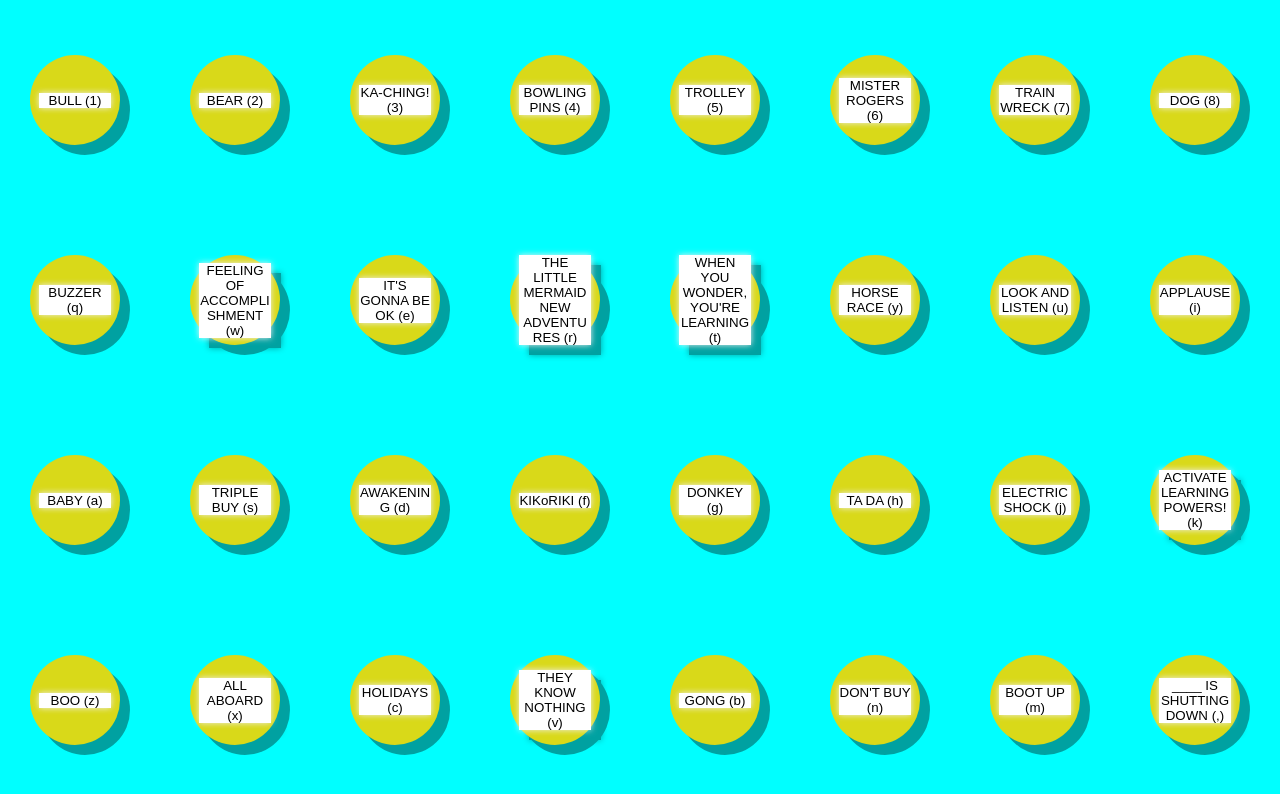
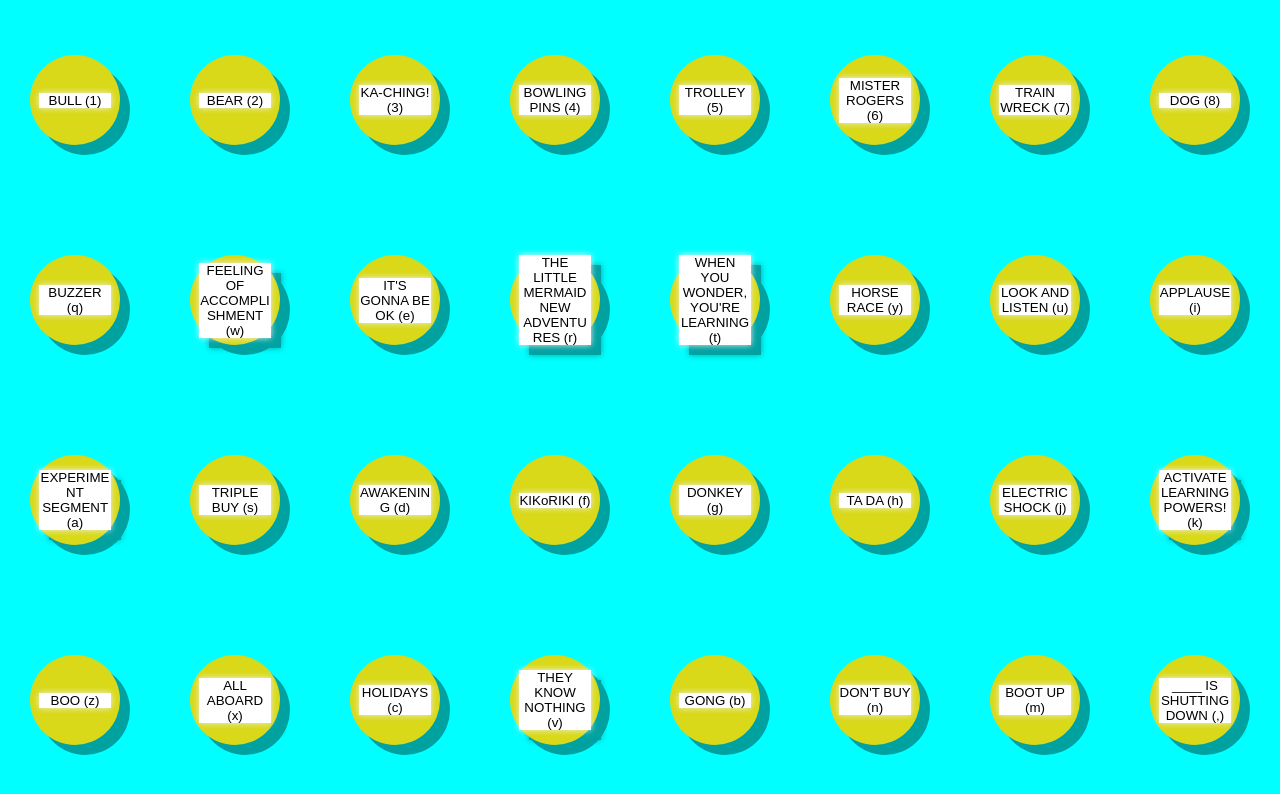
Before and after one commit to aegerev/ENG-1000-soundboard, a React (Vite) app in the folder eng-1000-soundboard/: page / in a window 1280 px wide. Shown: the top 794 px of the page. Built offline with nearby package versions, Linux system fonts and the light colour scheme; no server answers.

Commit message:
Deleted 'baby', inserted 'experiment'

```diff
--- a/eng-1000-soundboard/src/App.jsx
+++ b/eng-1000-soundboard/src/App.jsx
@@ -22,7 +22,7 @@
     new Sound("LOOK AND LISTEN", "u", "look_and_listen.mp3"),
     new Sound("APPLAUSE", "i", "applause.mp3"),
 
-    new Sound("BABY", "a", "baby.mp3"),
+    new Sound("EXPERIMENT SEGMENT", "a", "experiment.mp3"),
     new Sound("TRIPLE BUY", "s", "buy.mp3"),
     new Sound("AWAKENING", "d", "drums_of_liberation.mp3"),
     new Sound("KIKoRIKI", "f", "kikOriki.mp3"),
```
Also changed, not shown: 2 other files (tests, documents, lock files or other folders).
